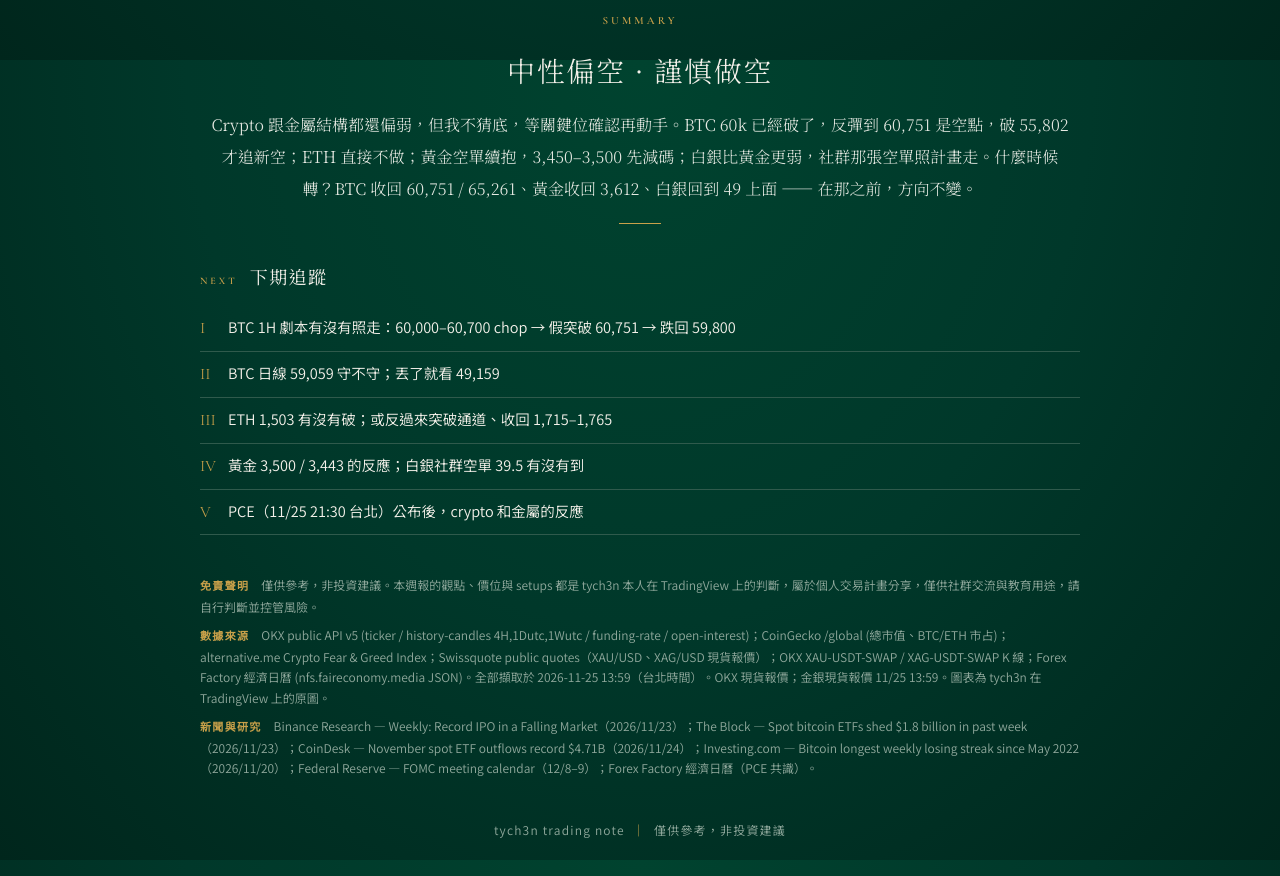
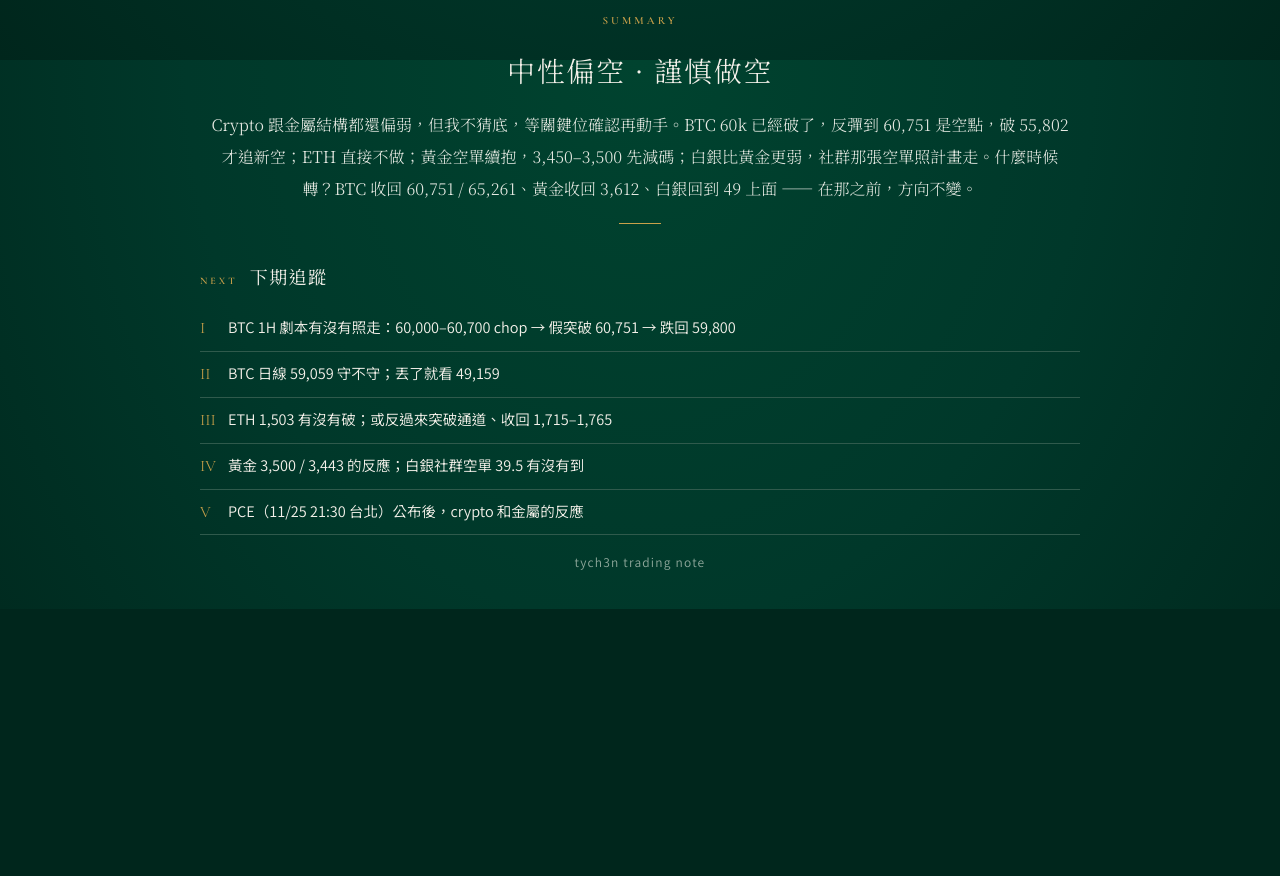
Before and after one commit to tych3n-sup/tych3n-trading-note, a plain HTML site: page 2026-W48/index.html in a window 1280 px wide. Shown: the part 9540-10416 px from the top of the page. After the commit the page ends 10149 px from the top, so only its background shows below. Drawn offline with Linux system fonts and the light colour scheme.

Commit message:
Publish 2026-W48

```diff
--- a/2026-W48/index.html
+++ b/2026-W48/index.html
@@ -420,14 +420,9 @@ ol.next li span{display:inline-block;width:28px;font-family:var(--display);color
   </div>
   <div class="sub"><span class="op-sc">Next</span><span class="sub-zh">下期追蹤</span></div>
   <ol class="next"><li><span>I</span>BTC 1H 劇本有沒有照走：60,000–60,700 chop → 假突破 60,751 → 跌回 59,800</li><li><span>II</span>BTC 日線 59,059 守不守；丟了就看 49,159</li><li><span>III</span>ETH 1,503 有沒有破；或反過來突破通道、收回 1,715–1,765</li><li><span>IV</span>黃金 3,500 / 3,443 的反應；白銀社群空單 39.5 有沒有到</li><li><span>V</span>PCE（11/25 21:30 台北）公布後，crypto 和金屬的反應</li></ol>
-  <div class="disc">
-    <p><b>免責聲明</b>　僅供參考，非投資建議。本週報的觀點、價位與 setups 都是 tych3n 本人在 TradingView 上的判斷，屬於個人交易計畫分享，僅供社群交流與教育用途，請自行判斷並控管風險。</p>
-    <p><b>數據來源</b>　OKX public API v5 (ticker / history-candles 4H,1Dutc,1Wutc / funding-rate / open-interest)；CoinGecko /global (總市值、BTC/ETH 市占)；alternative.me Crypto Fear & Greed Index；Swissquote public quotes（XAU/USD、XAG/USD 現貨報價）；OKX XAU-USDT-SWAP / XAG-USDT-SWAP K 線；Forex Factory 經濟日曆 (nfs.faireconomy.media JSON)。全部擷取於 2026-11-25 13:59（台北時間）。OKX 現貨報價；金銀現貨報價 11/25 13:59。圖表為 tych3n 在 TradingView 上的原圖。</p>
-    <p><b>新聞與研究</b>　Binance Research — Weekly: Record IPO in a Falling Market（2026/11/23）；The Block — Spot bitcoin ETFs shed $1.8 billion in past week（2026/11/23）；CoinDesk — November spot ETF outflows record $4.71B（2026/11/24）；Investing.com — Bitcoin longest weekly losing streak since May 2022（2026/11/20）；Federal Reserve — FOMC meeting calendar（12/8–9）；Forex Factory 經濟日曆（PCE 共識）。</p>
-  </div>
 </section>
 
-<footer class="site-foot wrap"><span>tych3n trading note</span><i>｜</i><span>僅供參考，非投資建議</span></footer>
+<footer class="site-foot wrap"><span>tych3n trading note</span></footer>
 
 <div class="lb" id="lb" hidden aria-modal="true" role="dialog">
   <img alt="">
```
Also changed, not shown: 2026-W48/fonts/notosans-tc.woff2, 2026-W48/fonts/notoserif-tc.woff2.
